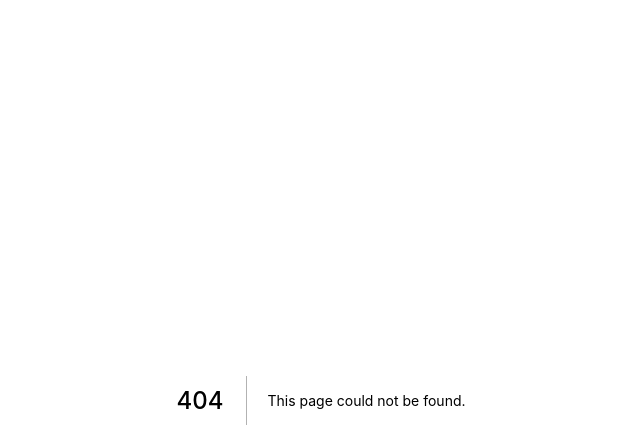
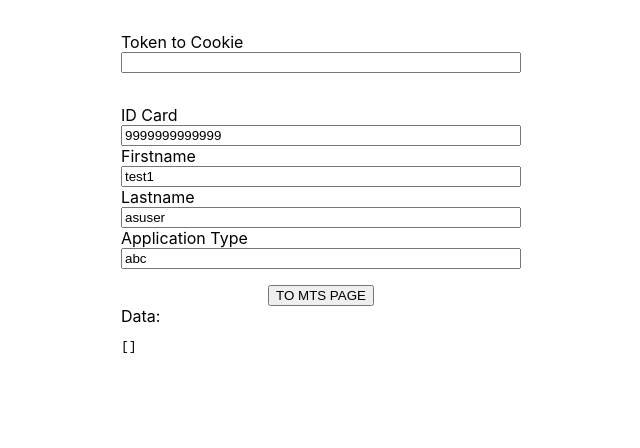
Before and after one commit to queqoogithub/ndid_instance, a Next.js app in the folder mts_ndid_kn/: page /creden in a window 1280 px wide. Before the commit this address had no page. Shown: the top 448 px of the page, without its empty margins (319-959 px from the left). Built offline with nearby package versions, Linux system fonts and the light colour scheme.

Commit message:
encrypt-decrypt-user-info ฝั่ง creden ไป mts

```diff
--- a/mts_ndid_kn/package.json
+++ b/mts_ndid_kn/package.json
@@ -9,10 +9,12 @@
     "lint": "next lint"
   },
   "dependencies": {
+    "crypto-js": "^4.1.1",
+    "js-cookie": "^3.0.1",
+    "jsonwebtoken": "^8.5.1",
     "next": "12.1.6",
     "react": "18.2.0",
-    "react-dom": "18.2.0",
-    "js-cookie": "^3.0.1"
+    "react-dom": "18.2.0"
   },
   "devDependencies": {
     "eslint": "8.18.0",
--- /dev/null
+++ b/mts_ndid_kn/pages/api/mts/mts_ndid/[uuid].js
@@ -0,0 +1,19 @@
+export default async function handler(request, response) {
+    const { method } = request;
+
+    if (method == "POST") {
+        const { uuid } = request.query;
+        const { body } = request;
+        console.log('uuid = ', uuid);
+        console.log('from server: ', body);
+        return response.status(200).json(body);
+        //response.writeHead(302, { Location: '/' }).end()
+        // try {
+        //     console.log('res.redirect success ! ')
+        //     response.redirect(307, '/')
+        // } catch (e) {
+        //     console.log('error = ', e)
+        // }
+
+    }
+}
--- /dev/null
+++ b/mts_ndid_kn/pages/creden.js
@@ -0,0 +1,195 @@
+import Link from "next/link";
+import { useReducer, useState } from "react";
+import Cookies from 'js-cookie';
+import CryptoJS from 'crypto-js'
+import { useRouter } from 'next/router';
+
+function reducer(state, action) {
+  switch (action.type) {
+    case "UPDATE_ID_CARD":
+      return {
+        ...state,
+        card_id: action.payload.card_id
+      };
+    case "UPDATE_FIRSTNAME":
+      return {
+        ...state,
+        firstname: action.payload.firstname
+      };
+    case "UPDATE_LASTNAME":
+      return {
+        ...state,
+        lastname: action.payload.lastname
+      };
+    case "UPDATE_APPTYPE":
+      return {
+        ...state,
+        apptype: action.payload.apptype
+      };
+    case "CLEAR":
+      return initialState;
+    default:
+      return state;
+  }
+}
+
+const initialState = {
+  card_id: 9999999999999,
+  firstname: "test1",
+  lastname: "asuser",
+  apptype: "abc",
+};
+
+export default function Home() {
+  const [state, dispatch] = useReducer(reducer, initialState);
+  const [data, setData] = useState([]);
+  const [toVerify, setToVerify] = useState('');
+  const [testToken, setTestToken] = useState('');
+  const [cardID, setCardID] = useState(0);
+  const [updateStatus, setUpdateStatus] = useState('');
+
+  //console.log('Creden Test Token -> Cookie => ', Cookies.get('credenToken'))
+  const router = useRouter();
+
+  //  >>> Mockup: Creden Post (User Data) to MTS <<<
+  const postUserData = async () => {
+    // TODO ... hash (md5 or sha1) card_id before routing
+    const response = await fetch(`/api/mts/mts_ndid/${state.card_id}`, { // test ...
+      method: "POST",
+      headers: {
+        "Content-Type": "application/json",
+        // TODO ... sign Token for MTS private endpoint
+        //"Authorization-Test-Creden": Cookies.get('credenToken'),
+      },
+      body: JSON.stringify(state)
+    });
+
+    if (!response.ok) {
+      throw new Error(`Error: ${response.status}`);
+    }
+
+    dispatch({ type: "CLEAR" });
+    const people = await response.json();
+    console.log('from client: ', people)
+    return setToVerify(people);
+  };
+
+  // test cryptoJS
+//   const testCryptoJS = async () => {
+//     //var CryptoJS = require("crypto-js");
+
+//     const password = 'secure secret key'
+//     const encrypt = (content, password) => CryptoJS.AES.encrypt(JSON.stringify({ content }), password).toString()
+//     const decrypt = (crypted, password) => JSON.parse(CryptoJS.AES.decrypt(crypted, password).toString(CryptoJS.enc.Utf8)).content
+
+//     // Encrypt
+//     const encryptedString = encrypt('This is a string', password)
+//     const encryptedObject = encrypt({ test: 'This is an object' }, password)
+//     console.log(encryptedString)
+//     console.log(encryptedObject)
+
+//     // Decrypt
+//     const decryptedString = decrypt(encryptedString, password)
+//     const decryptedObject = decrypt(encryptedObject, password)
+//     console.log(decryptedString)
+//     console.log(decryptedObject)
+//   }
+
+  //testCryptoJS();
+
+  // TODO ... pass user info with encrypt params
+  const passUserInfo = async () => {
+
+    const password = 'secure secret key'; // TODO ... env
+    const encrypt = (content, password) => CryptoJS.AES.encrypt(JSON.stringify({ content }), password).toString()
+    const decrypt = (crypted, password) => JSON.parse(CryptoJS.AES.decrypt(crypted, password).toString(CryptoJS.enc.Utf8)).content
+    // Encrypt
+    const encryptedObject = encrypt({ info: state }, password)
+    console.log('encrypt = ', encryptedObject)
+    // Decrypt
+    const decryptedObject = decrypt(encryptedObject, password)
+    console.log('decrypt = ', decryptedObject)
+
+    // Encode / Decode URI เรา Encode เพื่อกำจัด "/"
+    const urlEncode = encodeURIComponent(encryptedObject.toString())
+    console.log('encrypt uri = ', urlEncode)
+    console.log('decrypt uri = ', decodeURIComponent(urlEncode))
+
+    router.push(`/mts/${urlEncode}`); // info
+
+  }
+
+  return (
+    <div style={{ margin: "0 auto", maxWidth: "400px" }}>
+      <div style={{ display: "flex", flexDirection: "column" }}><p></p>
+        <label htmlFor="name">Token to Cookie</label>
+        <input
+          type="text"
+          id="test_token"
+          value={testToken}
+          onChange={(e) => {
+              setTestToken(e.target.value)
+              Cookies.set('credenToken', e.target.value)
+            }
+          }
+        /><p></p>
+        <label htmlFor="name">ID Card</label>
+        <input
+          type="number"
+          id="card_id"
+          value={state.card_id}
+          onChange={(e) =>
+            dispatch({
+              type: "UPDATE_ID_CARD",
+              payload: { card_id: e.target.value }
+            })
+          }
+        />
+        <label htmlFor="firstname">Firstname</label>
+        <input
+          type="text"
+          id="firstname"
+          value={state.firstname}
+          onChange={(e) =>
+            dispatch({
+              type: "UPDATE_FIRSTNAME",
+              payload: { firstname: e.target.value }
+            })
+          }
+        />
+        <label htmlFor="lastname">Lastname</label>
+        <input
+          type="text"
+          id="lastname"
+          value={state.lastname}
+          onChange={(e) =>
+            dispatch({
+              type: "UPDATE_LASTNAME",
+              payload: { lastname: e.target.value }
+            })
+          }
+        />
+        <label htmlFor="lastname">Application Type</label>
+        <input
+          type="text"
+          id="apptype"
+          value={state.apptype}
+          onChange={(e) =>
+            dispatch({
+              type: "UPDATE_APPTYPE",
+              payload: { apptype: e.target.value }
+            })
+          }
+        />
+      </div>
+      <div
+        style={{ marginTop: "1rem", display: "flex", justifyContent: "center" }}
+      >
+        <button onClick={passUserInfo}>TO MTS PAGE</button>
+      </div>
+      <div>Data:</div>
+      {data ? <pre>{JSON.stringify(data, null, 4)}</pre> : null}
+
+    </div>
+  );
+}
```
Also changed, not shown: mts_ndid_kn/pages/mts/[info].js (added, +29 -0 lines), mts_ndid_kn/pages/mts/index.js (added), 1 other file (tests, documents, lock files or other folders).
